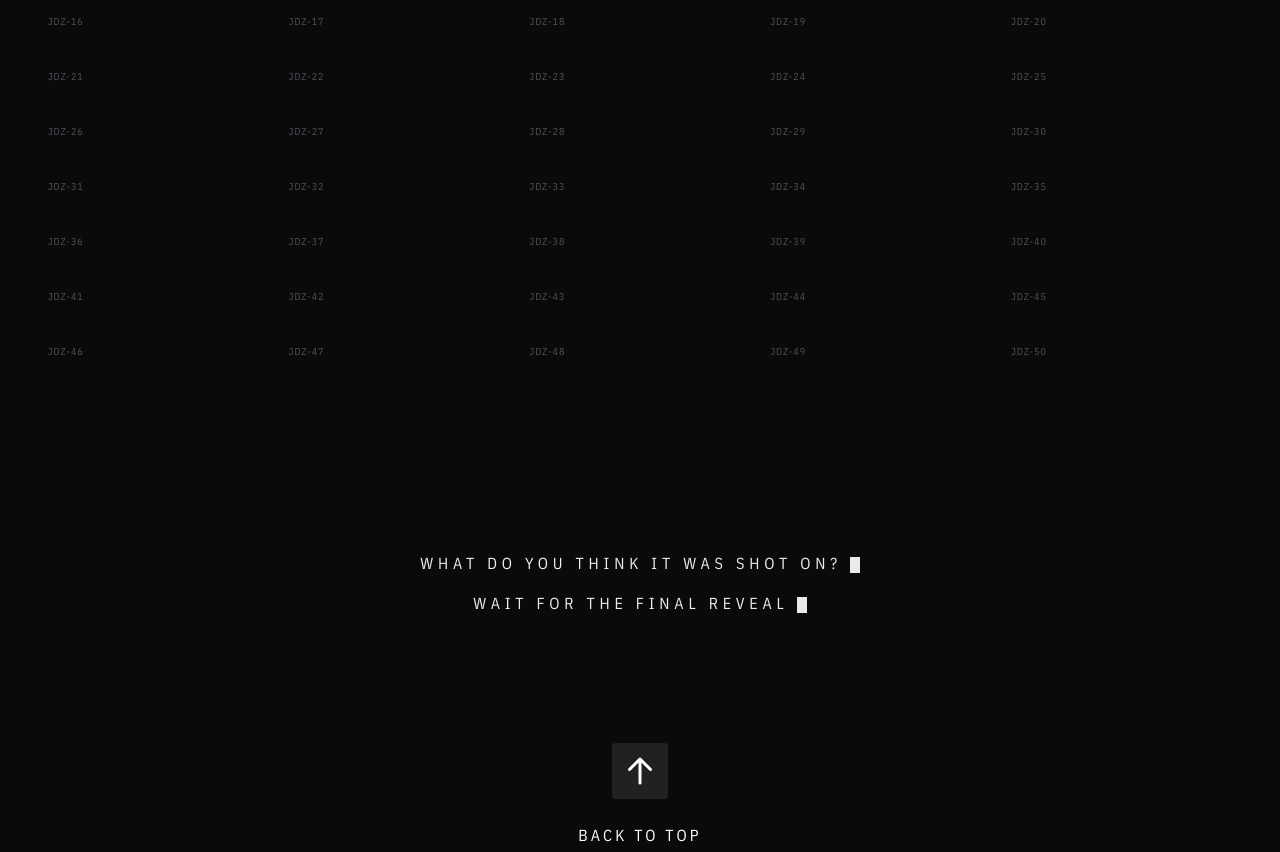
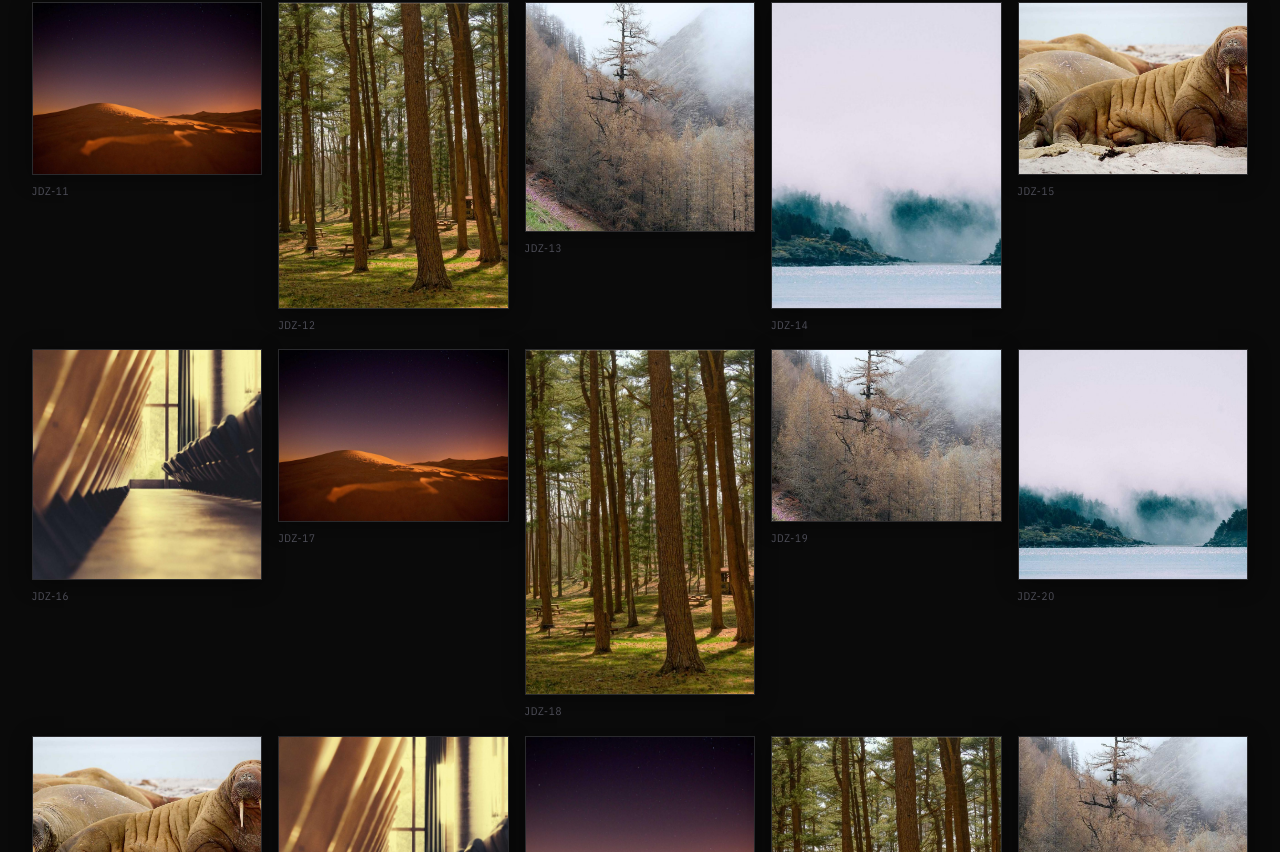
Before and after one commit to CodyMan0/minji-website, a Next.js app: page /gallery in a window 1280 px wide. Shown: the part 908-1760 px from the top of the page. Built offline with nearby package versions, Linux system fonts and the light colour scheme.

Commit message:
style : overview 페이지 추가

```diff
--- a/src/app/(exhibition)/gallery/page.tsx
+++ b/src/app/(exhibition)/gallery/page.tsx
@@ -1,24 +1,70 @@
 "use client";
 
-import { useState } from "react";
+import { useState, useCallback, useRef } from "react";
 import Image from "next/image";
+import { motion, useInView } from "framer-motion";
 import { photos } from "@/lib/photos";
 import type { Photo } from "@/lib/photos";
 import PhotoViewer from "@/components/gallery/PhotoViewer";
+import { useTypewriter } from "@/hooks/useTypewriter";
 
-/** Each photo's aspect ratio matching the design layout */
-const PHOTO_ASPECTS: string[] = [
-  "aspect-[4/3]",
-  "aspect-[4/3]",
-  "aspect-square",
-  "aspect-[3/4]",
-  "aspect-[3/4]",
-  "aspect-square",
-  "aspect-square",
-  "aspect-[4/3]",
-  "aspect-[3/4]",
-  "aspect-[3/4]",
+// Repeating aspect ratio pattern for visual variety
+const ASPECT_PATTERNS = [
+  ["aspect-[4/3]", "aspect-[3/4]", "aspect-square", "aspect-[3/4]", "aspect-[4/3]"],
+  ["aspect-square", "aspect-[4/3]", "aspect-[2/3]", "aspect-[4/3]", "aspect-square"],
 ];
+
+const COLUMNS = 5;
+
+function TypingTextSection() {
+  const sectionRef = useRef<HTMLDivElement>(null);
+  const isInView = useInView(sectionRef, { once: true, amount: 0.5 });
+
+  const { displayText: line1, isComplete: line1Done } = useTypewriter(
+    "WHAT DO YOU THINK IT WAS SHOT ON?",
+    60,
+    isInView ? 0 : 999999
+  );
+  const { displayText: line2 } = useTypewriter(
+    "WAIT FOR THE FINAL REVEAL",
+    60,
+    line1Done ? 400 : 999999
+  );
+
+  return (
+    <section
+      ref={sectionRef}
+      className="py-24 flex flex-col items-center justify-center gap-3 px-8"
+    >
+      <p
+        className="uppercase text-center text-white flex items-center justify-center"
+        style={{
+          fontSize: "clamp(0.75rem, 1.49vw, 1.1rem)",
+          letterSpacing: "-0.02em",
+          minHeight: "1.5em",
+        }}
+      >
+        {line1}
+        {isInView && !line1Done && (
+          <span className="inline-block w-[0.5em] h-[0.7em] bg-white ml-[0.1em] animate-blink" />
+        )}
+      </p>
+      <p
+        className="uppercase text-center text-white flex items-center justify-center"
+        style={{
+          fontSize: "clamp(0.75rem, 1.49vw, 1.1rem)",
+          letterSpacing: "-0.02em",
+          minHeight: "1.5em",
+        }}
+      >
+        {line2}
+        {line1Done && (
+          <span className="inline-block w-[0.5em] h-[0.7em] bg-white ml-[0.1em] animate-blink" />
+        )}
+      </p>
+    </section>
+  );
+}
 
 function BackToTopButton() {
   return (
@@ -27,10 +73,10 @@ function BackToTopButton() {
         onClick={() => window.scrollTo({ top: 0, behavior: "smooth" })}
         className="flex flex-col items-center gap-6 cursor-pointer group"
       >
-        <div className="w-14 h-14 rounded-sm bg-zinc-800/80 flex items-center justify-center transition-colors group-hover:bg-white">
+        <div className="w-10 h-10 rounded-sm bg-white/10 flex items-center justify-center transition-colors group-hover:bg-white">
           <svg
-            width="36"
-            height="36"
+            width="24"
+            height="24"
             viewBox="0 0 24 24"
             fill="none"
             className="text-white group-hover:text-black transition-colors"
@@ -44,7 +90,7 @@ function BackToTopButton() {
             />
           </svg>
         </div>
-        <span className="text-md uppercase tracking-[0.2em] text-white font-light">
+        <span className="text-xs uppercase tracking-[0.2em] text-white font-light">
           BACK TO TOP
         </span>
       </button>
@@ -53,53 +99,81 @@ function BackToTopButton() {
 }
 
 export default function GalleryPage() {
-  const [selectedPhoto, setSelectedPhoto] = useState<Photo | null>(null);
+  const [selectedIndex, setSelectedIndex] = useState<number | null>(null);
+
+  const selectedPhoto: Photo | null =
+    selectedIndex !== null ? photos[selectedIndex] : null;
+
+  const handleNavigate = useCallback(
+    (direction: 1 | -1) => {
+      if (selectedIndex === null) return;
+      const nextIndex = selectedIndex + direction;
+      if (nextIndex < 0 || nextIndex >= photos.length) return;
+      setSelectedIndex(nextIndex);
+    },
+    [selectedIndex]
+  );
+
+  const handleClose = useCallback(() => {
+    setSelectedIndex(null);
+  }, []);
 
   return (
     <>
-      <section className="min-h-screen px-6 md:px-10 lg:px-12 pt-20 pb-16 flex items-start">
-        <div className="w-full grid grid-cols-2 sm:grid-cols-3 md:grid-cols-5 gap-x-4 gap-y-6 md:gap-x-5 md:gap-y-8 items-start">
-          {photos.map((photo, i) => (
-            <div
+      <section className="min-h-screen px-4 md:px-6 lg:px-8 pt-24 pb-16">
+        <div className="w-full grid grid-cols-2 md:grid-cols-5 gap-3 md:gap-4 items-start">
+          {photos.map((photo, i) => {
+            const rowIndex = Math.floor(i / COLUMNS);
+            const colIndex = i % COLUMNS;
+            const patternRow =
+              ASPECT_PATTERNS[rowIndex % ASPECT_PATTERNS.length];
+            const aspectClass = patternRow[colIndex] || "aspect-square";
+
+            return (
+              <motion.div
                 key={photo.id}
                 className="cursor-pointer group"
-              onClick={() => setSelectedPhoto(photo)}
+                initial={{ opacity: 0, y: 100 }}
+                whileInView={{ opacity: 1, y: 0 }}
+                viewport={{ once: true, amount: 0.15 }}
+                transition={{
+                  delay: colIndex * 0.02,
+                  type: "spring",
+                  stiffness: 20,
+                  damping: 10,
+                }}
+                onClick={() => setSelectedIndex(i)}
               >
                 <div
-                className={`relative ${PHOTO_ASPECTS[i]} overflow-hidden bg-zinc-900`}
+                  className={`relative ${aspectClass} overflow-hidden bg-zinc-900 border border-white/8`}
+                  style={{ boxShadow: "0 4px 20px rgba(0,0,0,0.4)" }}
                 >
                   <Image
                     src={photo.src}
                     alt={photo.alt}
                     fill
                     className="object-cover transition-transform duration-500 group-hover:scale-105"
-                  sizes="(max-width: 640px) 50vw, (max-width: 768px) 33vw, 20vw"
+                    sizes="(max-width: 768px) 50vw, 20vw"
                   />
                 </div>
-              <p className="mt-2 text-[10px] uppercase tracking-widest text-zinc-600 group-hover:text-zinc-400 transition-colors">
+                <p className="mt-2 text-[11px] uppercase tracking-[0.07em] text-[#52525d] group-hover:text-zinc-400 transition-colors">
                   {photo.id}
                 </p>
-            </div>
-          ))}
+              </motion.div>
+            );
+          })}
         </div>
       </section>
 
-      <section className="py-32 flex flex-col items-center justify-center gap-4 px-8">
-        <p className="text-sm md:text-base uppercase tracking-[0.3em] text-center">
-          WHAT DO YOU THINK IT WAS SHOT ON?
-          <span className="inline-block w-2.5 h-4 bg-white ml-2 align-middle animate-pulse" />
-        </p>
-        <p className="text-sm md:text-base uppercase tracking-[0.3em] text-center">
-          WAIT FOR THE FINAL REVEAL
-          <span className="inline-block w-2.5 h-4 bg-white ml-2 align-middle animate-pulse" />
-        </p>
-      </section>
+      {/* Text Section */}
+      <TypingTextSection />
 
       <BackToTopButton />
 
       <PhotoViewer
         photo={selectedPhoto}
-        onClose={() => setSelectedPhoto(null)}
+        onClose={handleClose}
+        onNavigate={handleNavigate}
       />
     </>
   );
```
Also changed, not shown: .omc/state/subagent-tracking.json. Lines whose indentation alone changed are shown as unchanged.
